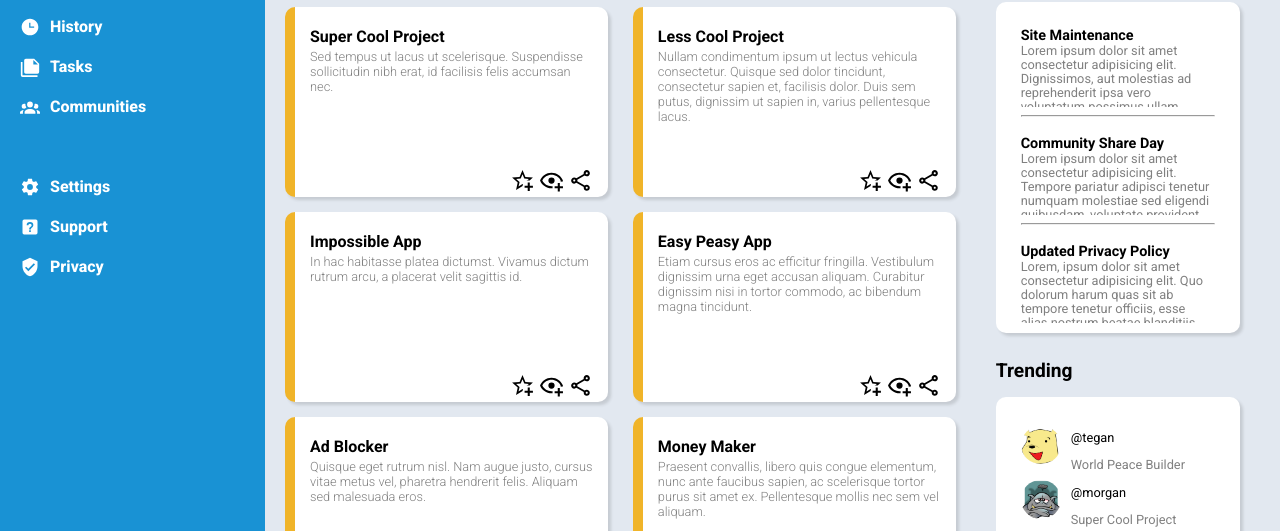
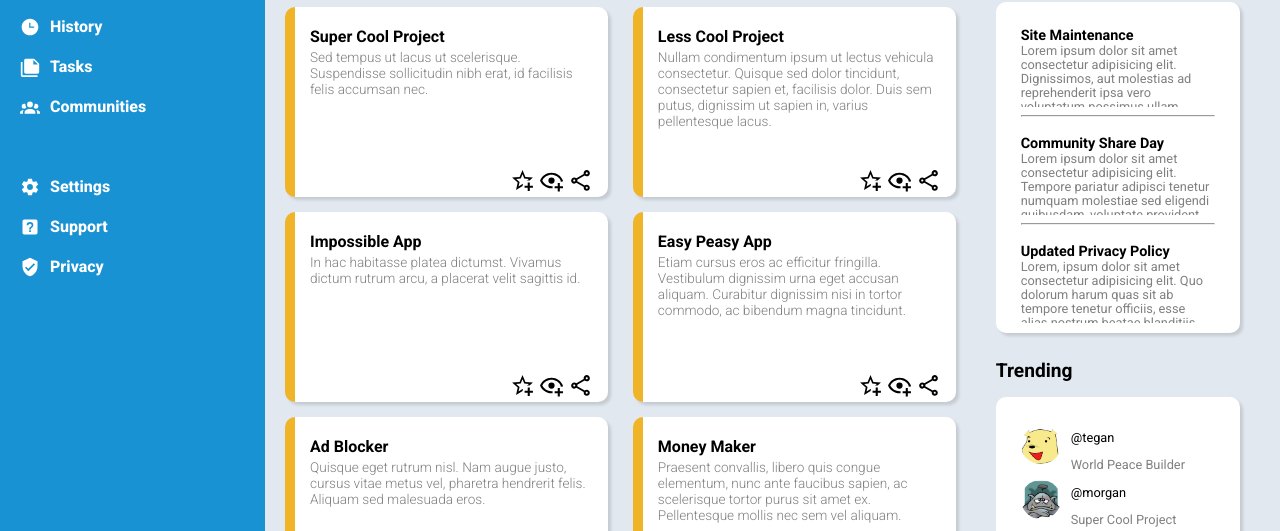
Before and after one commit to Shenkrad/odin-admin-dashboard, a plain HTML site: page index.html in a window 1280 px wide. Shown: the part 193-724 px from the top of the page. Drawn offline with Linux system fonts and the light colour scheme.

Commit message:
fix: adjust card content font size

```diff
--- a/style.css
+++ b/style.css
@@ -233,7 +233,7 @@ h4 {
 }
 
 .card-content {
-    font-size: .8em;
+    font-size: .85em;
     font-weight: 300;
     margin-top: 0;
     color: grey;
```
